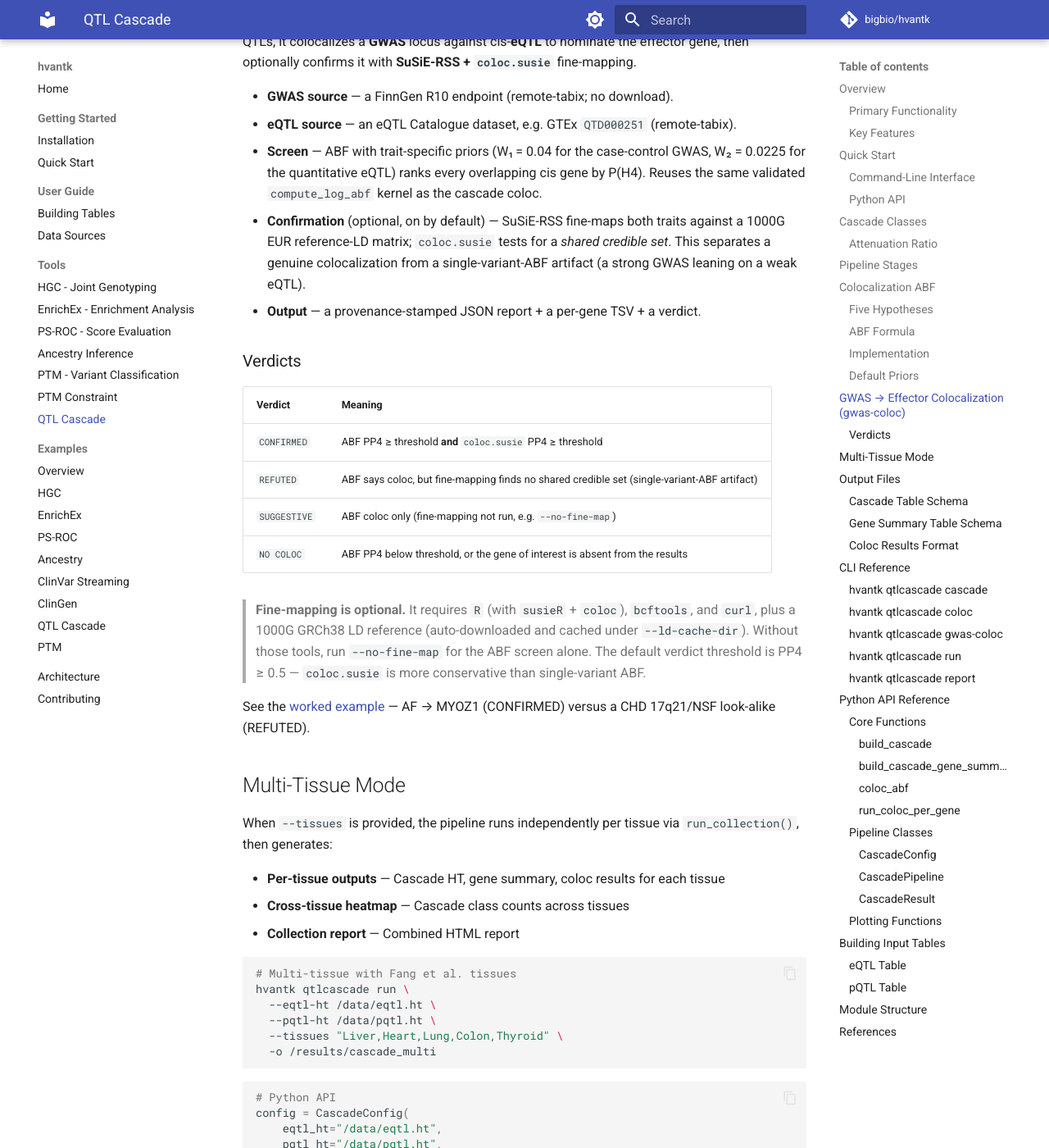
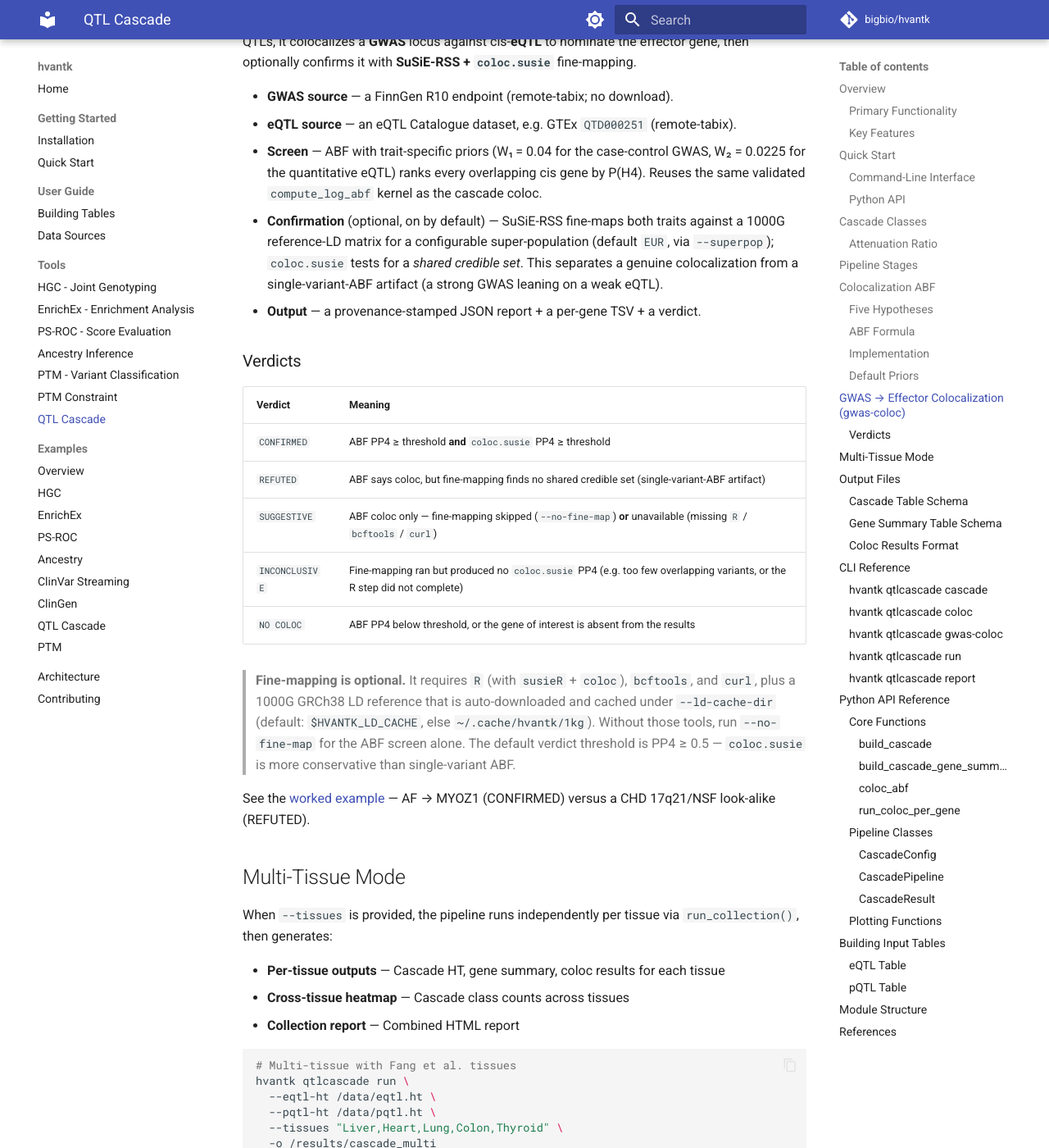
Before and after one commit to bigbio/hvantk, an MkDocs documentation site: the page built from docs_site/tools/qtlcascade.md, in a window 1280 px wide and 1400 px high, scrolled down 5770 px. Shown: the whole window at 82% size. Built offline with MkDocs 1.6.1 and Material for MkDocs 9.7.7, drawn with Linux system fonts in a browser that asks for light colours; comment, search, counter and statistics services are not loaded.

Commit message:
docs(qtlcascade): address PR #191 Copilot review
- document the INCONCLUSIVE verdict; clarify SUGGESTIVE also covers
  fine-mapping unavailable (missing R/bcftools/curl), not just --no-fine-map
- note the LD super-population is configurable (--superpop, default EUR)
- document the default LD cache ($HVANTK_LD_CACHE, else ~/.cache/hvantk/1kg)
  when --ld-cache-dir is omitted (tools + examples)

mkdocs build --strict passes.

```diff
--- a/docs_site/tools/qtlcascade.md
+++ b/docs_site/tools/qtlcascade.md
@@ -186,7 +186,7 @@ A complementary workflow to the eQTL × pQTL cascade above. Instead of joining t
 - **GWAS source** — a FinnGen R10 endpoint (remote-tabix; no download).
 - **eQTL source** — an eQTL Catalogue dataset, e.g. GTEx `QTD000251` (remote-tabix).
 - **Screen** — ABF with trait-specific priors (W₁ = 0.04 for the case-control GWAS, W₂ = 0.0225 for the quantitative eQTL) ranks every overlapping cis gene by P(H4). Reuses the same validated `compute_log_abf` kernel as the cascade coloc.
-- **Confirmation** (optional, on by default) — SuSiE-RSS fine-maps both traits against a 1000G EUR reference-LD matrix; `coloc.susie` tests for a *shared credible set*. This separates a genuine colocalization from a single-variant-ABF artifact (a strong GWAS leaning on a weak eQTL).
+- **Confirmation** (optional, on by default) — SuSiE-RSS fine-maps both traits against a 1000G reference-LD matrix for a configurable super-population (default `EUR`, via `--superpop`); `coloc.susie` tests for a *shared credible set*. This separates a genuine colocalization from a single-variant-ABF artifact (a strong GWAS leaning on a weak eQTL).
 - **Output** — a provenance-stamped JSON report + a per-gene TSV + a verdict.
 
 ### Verdicts
@@ -195,10 +195,11 @@ A complementary workflow to the eQTL × pQTL cascade above. Instead of joining t
 |---------|---------|
 | `CONFIRMED` | ABF PP4 ≥ threshold **and** `coloc.susie` PP4 ≥ threshold |
 | `REFUTED` | ABF says coloc, but fine-mapping finds no shared credible set (single-variant-ABF artifact) |
-| `SUGGESTIVE` | ABF coloc only (fine-mapping not run, e.g. `--no-fine-map`) |
+| `SUGGESTIVE` | ABF coloc only — fine-mapping skipped (`--no-fine-map`) **or** unavailable (missing `R` / `bcftools` / `curl`) |
+| `INCONCLUSIVE` | Fine-mapping ran but produced no `coloc.susie` PP4 (e.g. too few overlapping variants, or the R step did not complete) |
 | `NO COLOC` | ABF PP4 below threshold, or the gene of interest is absent from the results |
 
-> **Fine-mapping is optional.** It requires `R` (with `susieR` + `coloc`), `bcftools`, and `curl`, plus a 1000G GRCh38 LD reference (auto-downloaded and cached under `--ld-cache-dir`). Without those tools, run `--no-fine-map` for the ABF screen alone. The default verdict threshold is PP4 ≥ 0.5 — `coloc.susie` is more conservative than single-variant ABF.
+> **Fine-mapping is optional.** It requires `R` (with `susieR` + `coloc`), `bcftools`, and `curl`, plus a 1000G GRCh38 LD reference that is auto-downloaded and cached under `--ld-cache-dir` (default: `$HVANTK_LD_CACHE`, else `~/.cache/hvantk/1kg`). Without those tools, run `--no-fine-map` for the ABF screen alone. The default verdict threshold is PP4 ≥ 0.5 — `coloc.susie` is more conservative than single-variant ABF.
 
 See the [worked example](../examples/qtlcascade.md#gwas-effector-colocalization-gwas-coloc) — AF → MYOZ1 (CONFIRMED) versus a CHD 17q21/NSF look-alike (REFUTED).
 
```
Also changed, not shown: docs_site/examples/qtlcascade.md (+1 -1 lines).
